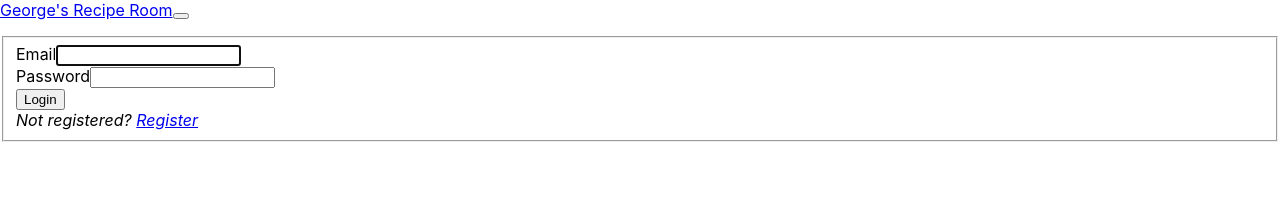
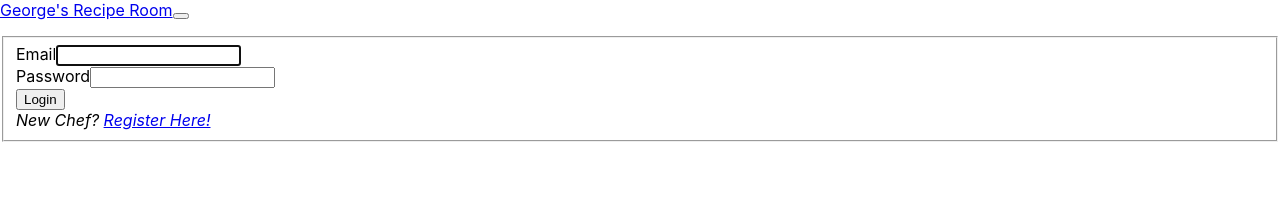
Before and after one commit to Jennifer-Blue-Williams/Georges-Recipe-Room, a React (Create React App) app in the folder GeorgesRecipeRoomFullStack/client/: page /login in a window 1280 px wide. Shown: the top 200 px of the page. Built offline with nearby package versions, Linux system fonts and the light colour scheme; no server answers.

Commit message:
updatedRouting

```diff
--- a/GeorgesRecipeRoomFullStack/client/src/components/Login.js
+++ b/GeorgesRecipeRoomFullStack/client/src/components/Login.js
@@ -11,8 +11,8 @@ export default function Login() {
 
   const loginSubmit = (e) => {
     e.preventDefault();
-    ogin(email, password)
-      .then(() => history.push("/"))
+    login(email, password)
+      .then(() => history.push("/myrecipes"))
       .catch(() => alert("Invalid email or password"));
   };
 
@@ -40,7 +40,7 @@ export default function Login() {
           <Button>Login</Button>
         </FormGroup>
         <em>
-          Not registered? <Link to="register">Register</Link>
+          New Chef? <Link to="register">Register Here!</Link>
         </em>
       </fieldset>
     </Form>
--- a/GeorgesRecipeRoomFullStack/client/src/components/Register.js
+++ b/GeorgesRecipeRoomFullStack/client/src/components/Register.js
@@ -20,7 +20,7 @@ export default function Register() {
         name,
         email,
       };
-      register(userProfile, password).then(() => history.push("/"));
+      register(userProfile, password).then(() => history.push("/register"));
     }
   };
 
```
